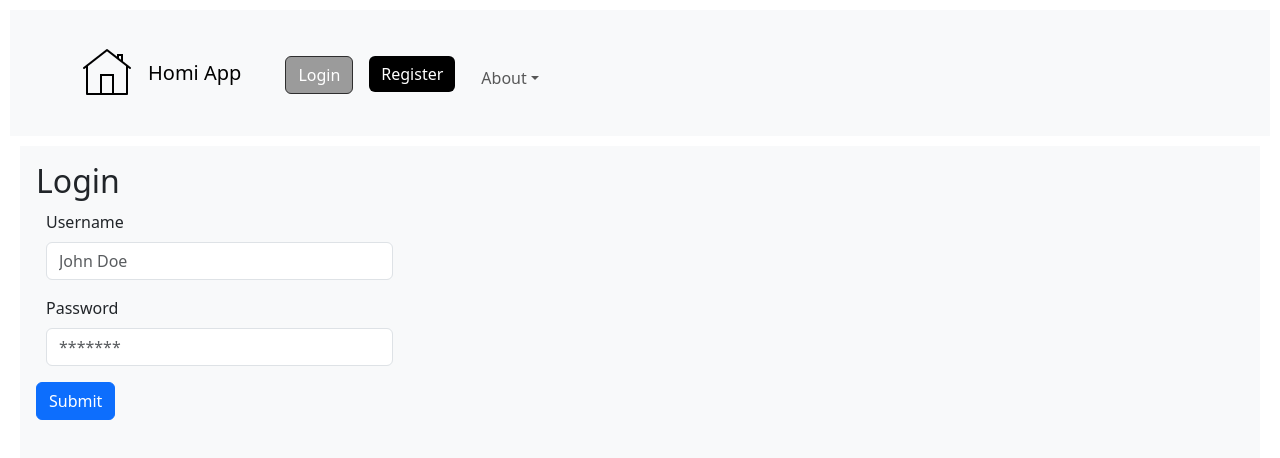
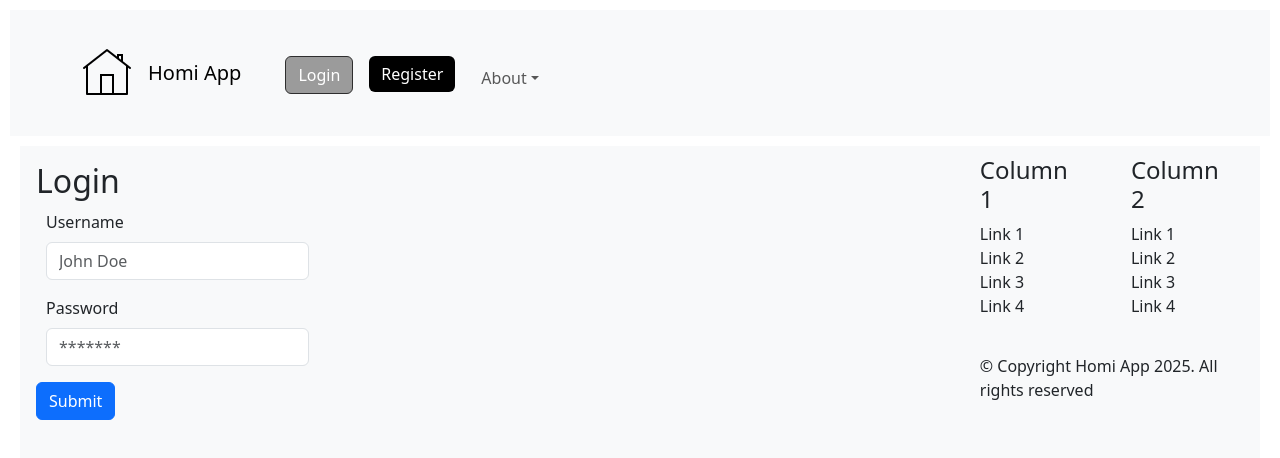
Before and after one commit to Leo-J-Skola/Frontend_Grupp, a React (Vite) app: page /login in a window 1280 px wide. Shown: the top 458 px of the page. Built offline with nearby package versions, Linux system fonts and the light colour scheme; no server answers; a web font is replaced by a local one.

Commit message:
Created footer.jsx file, added basic container, col, rows with ul  and li's

```diff
--- a/src/App.jsx
+++ b/src/App.jsx
@@ -10,6 +10,7 @@ import Listing from "./pages/Listing";
 import { AuthProvider } from "./contexts/AuthContext";
 import 'bootstrap/dist/css/bootstrap.min.css';
 import HomiHeader from "./components/MyHeader";
+import Footer from "./components/Footer";
 
 
 function App() {
@@ -38,6 +39,7 @@ function App() {
               </Route>
             </Routes>
           </main>
+          <Footer/>
         </div>
       </AuthProvider>
     </BrowserRouter>
--- /dev/null
+++ b/src/components/Footer.jsx
@@ -0,0 +1,38 @@
+import React from 'react'
+import { Container, Row, Col } from 'react-bootstrap';
+
+const Footer = () => {
+  return (
+    <footer>
+      <Container>
+        {/* Columns */}
+        <Row>
+          <Col className="column-1">
+            <h4>Column 1</h4>
+            <ul className="list-unstyled">
+              <li>Link 1</li>
+              <li>Link 2</li>
+              <li>Link 3</li>
+              <li>Link 4</li>
+            </ul>
+          </Col>
+          <Col className="column-2">
+            <h4>Column 2</h4>
+            <ul className="list-unstyled">
+              <li>Link 1</li>
+              <li>Link 2</li>
+              <li>Link 3</li>
+              <li>Link 4</li>
+            </ul>
+          </Col>
+        </Row>
+        {/* Copyright */}
+        <Row>
+          <Col className="copyright">&copy; Copyright Homi App 2025. All rights reserved</Col>
+        </Row>
+      </Container>
+    </footer>
+  )
+}
+
+export default Footer;
```
